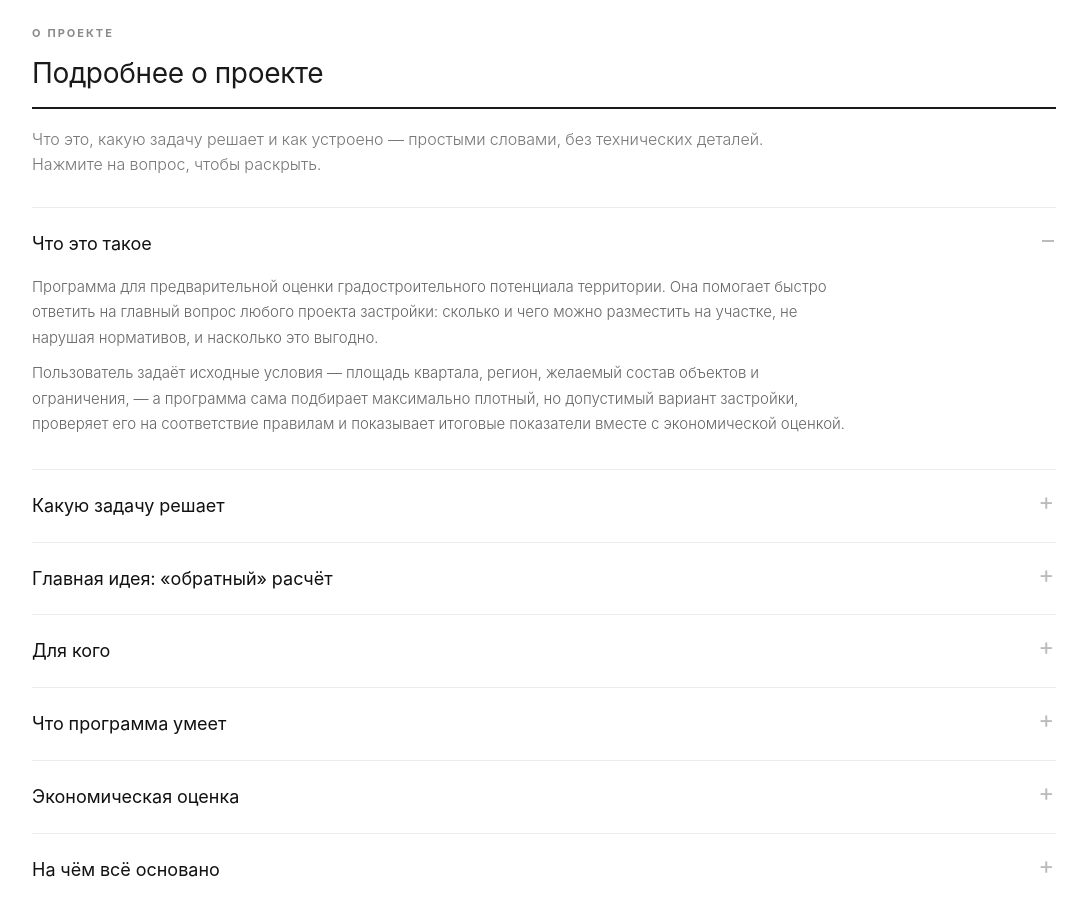
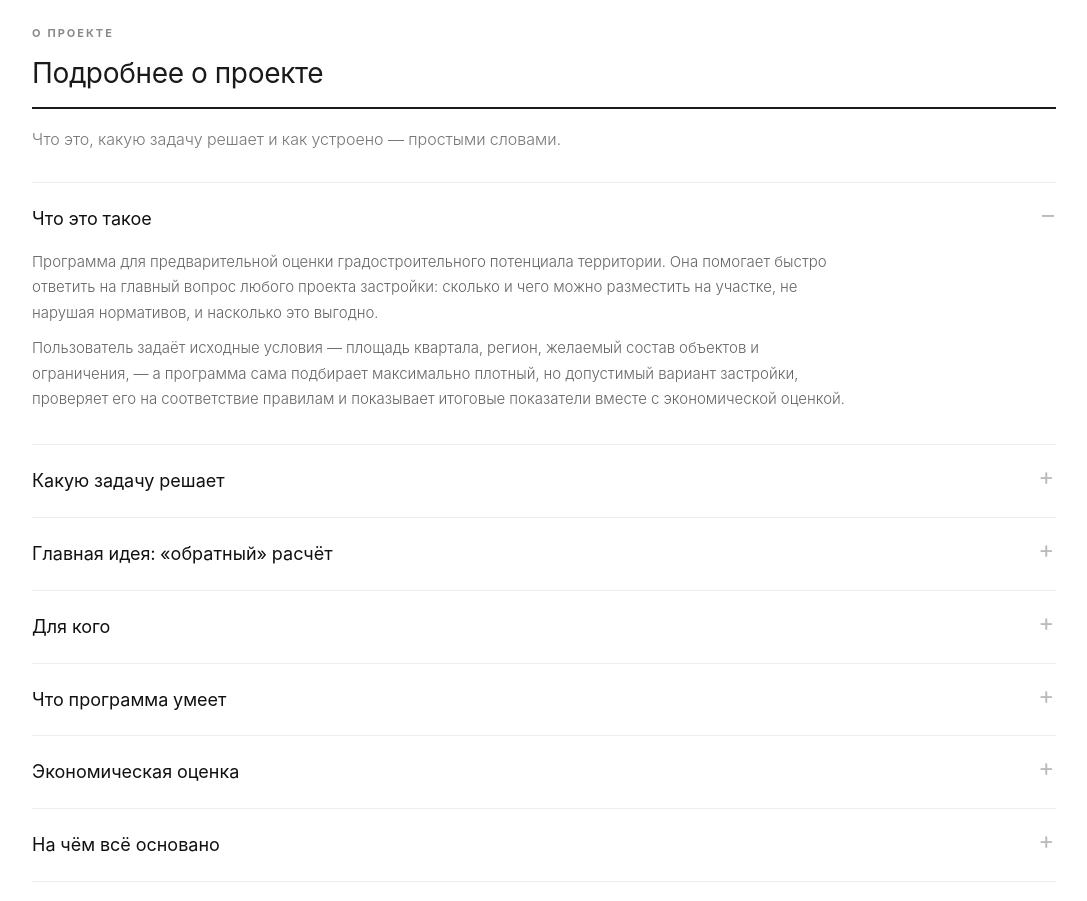
Before and after one commit to misht-world/my_urban_model, a plain HTML site: page docs/index.html in a window 1280 px wide. Shown: the part 3120-4021 px from the top of the page, without its empty margins (96-1183 px from the left). Drawn offline with Linux system fonts and the light colour scheme.

Commit message:
landing: убран лишний хвост в подзаголовке «Подробнее о проекте»
Co-Authored-By: Claude Opus 4.7 <noreply@anthropic.com>

```diff
--- a/docs/index.html
+++ b/docs/index.html
@@ -271,7 +271,7 @@
       <span class="ey">О проекте</span>
       <h2>Подробнее о проекте</h2>
       <p class="lead">Что это, какую задачу решает и как устроено — простыми
-         словами, без технических деталей. Нажмите на вопрос, чтобы раскрыть.</p>
+         словами.</p>
     </div>
     <div class="about-list">
 
```
Also changed, not shown: лендинг.html (+1 -1 lines).
